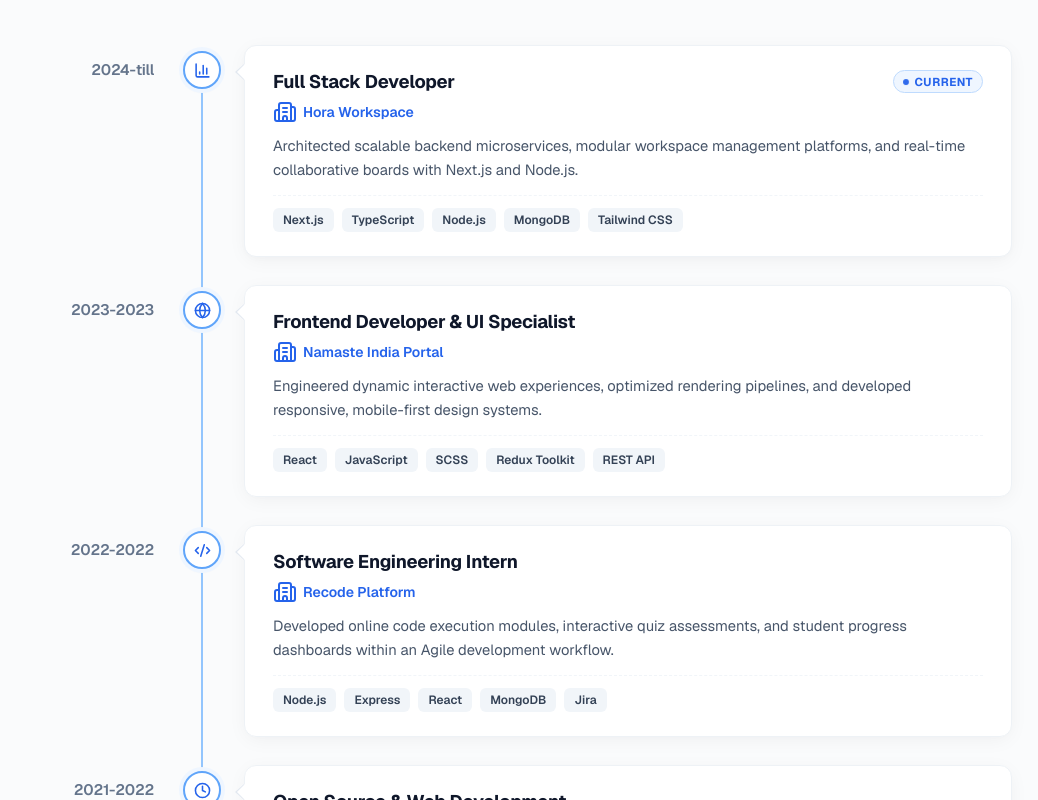
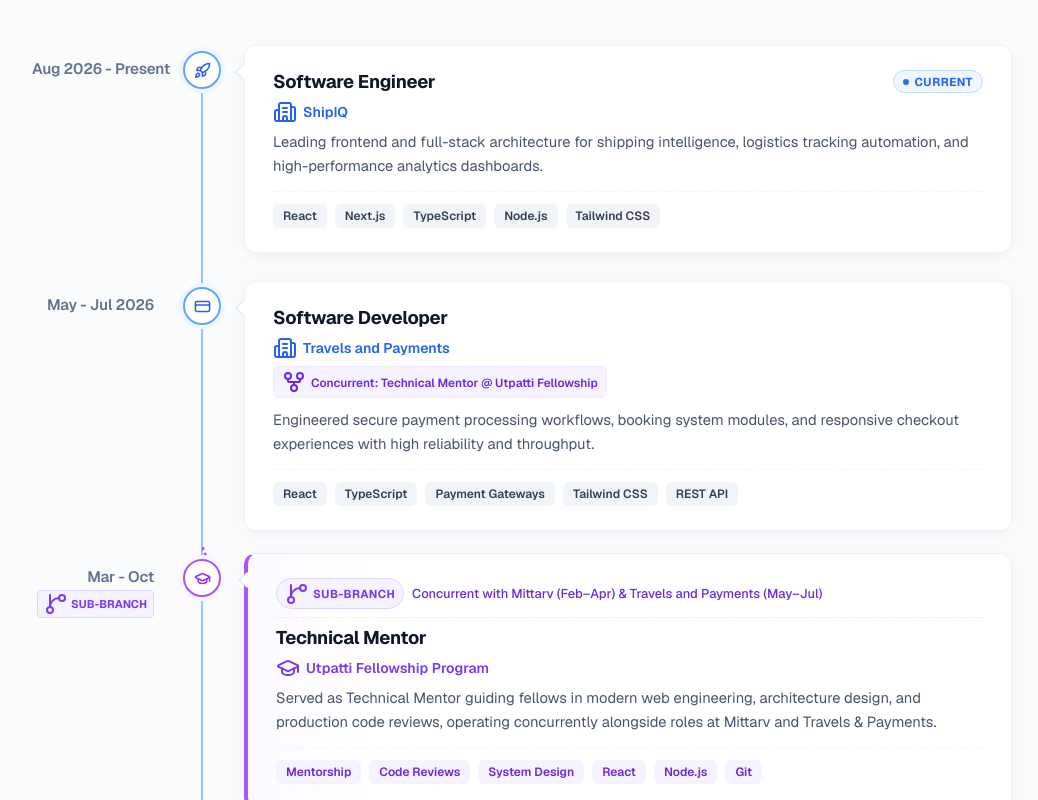
Before and after one commit to amitosh2002/My_page, a Next.js app: page / in a window 1280 px wide. Shown: the part 2520-3320 px from the top of the page, without its empty margins (118-1156 px from the left). Built offline with nearby package versions, Linux system fonts and the light colour scheme.

Commit message:
Add ShipIQ, Travels & Payments, Mittarv, and Utpatti Fellowship sub-branch

```diff
--- a/src/components/WorkSection.css
+++ b/src/components/WorkSection.css
@@ -1,5 +1,5 @@
 /* ==========================================================================
-   Experience / Company Timeline - Matching Design Reference
+   Experience / Company Timeline - Matching Design Reference & Sub-Branch
    ========================================================================== */
 
 .timeline-section {
@@ -132,6 +132,12 @@
   margin-bottom: 0;
 }
 
+/* Sub-branch specific row styling */
+.timeline-item-subbranch {
+  margin-top: -6px;
+  margin-bottom: 24px;
+}
+
 /* Left Date Column */
 .timeline-date-col {
   padding-top: 14px;
@@ -149,6 +155,28 @@
 
 :is(.dark .timeline-date-text) {
   color: #94a3b8;
+}
+
+/* Sub-branch date tag */
+.timeline-date-subbranch-pill {
+  display: inline-flex;
+  align-items: center;
+  gap: 3px;
+  font-size: 0.7rem;
+  font-weight: 700;
+  text-transform: uppercase;
+  color: #7c3aed;
+  background-color: #f5f3ff;
+  border: 1px solid #ddd6fe;
+  padding: 1px 6px;
+  border-radius: 4px;
+  margin-top: 4px;
+}
+
+:is(.dark .timeline-date-subbranch-pill) {
+  background-color: rgba(124, 58, 237, 0.15);
+  color: #c4b5fd;
+  border-color: rgba(196, 181, 253, 0.25);
 }
 
 /* Center Spine Column */
@@ -179,6 +207,17 @@
   display: none;
 }
 
+/* Branch curve connector for sub-branch items */
+.timeline-branch-curve-svg {
+  position: absolute;
+  top: -8px;
+  left: calc(50% - 1px);
+  width: 32px;
+  height: 28px;
+  pointer-events: none;
+  z-index: 1;
+}
+
 /* Circle Badge on the spine */
 .timeline-badge {
   width: 38px;
@@ -190,7 +229,7 @@
   align-items: center;
   justify-content: center;
   color: #2563eb;
-  z-index: 1;
+  z-index: 2;
   margin-top: 6px;
   box-shadow: 0 0 0 4px #eff6ff, 0 2px 4px rgba(0, 0, 0, 0.05);
   transition: all 0.25s cubic-bezier(0.4, 0, 0.2, 1);
@@ -212,6 +251,30 @@
 :is(.dark .timeline-item:hover .timeline-badge) {
   border-color: #60a5fa;
   box-shadow: 0 0 0 6px rgba(59, 130, 246, 0.25);
+}
+
+/* Sub-branch distinct purple badge */
+.timeline-badge-subbranch {
+  border-color: #a855f7;
+  color: #9333ea;
+  box-shadow: 0 0 0 4px #faf5ff, 0 2px 4px rgba(168, 85, 247, 0.15);
+}
+
+:is(.dark .timeline-badge-subbranch) {
+  background-color: #1e1b4b;
+  border-color: #a855f7;
+  color: #c084fc;
+  box-shadow: 0 0 0 4px rgba(168, 85, 247, 0.2), 0 2px 4px rgba(0, 0, 0, 0.4);
+}
+
+.timeline-item-subbranch:hover .timeline-badge-subbranch {
+  border-color: #7c3aed;
+  box-shadow: 0 0 0 6px #ede9fe, 0 4px 10px rgba(124, 58, 237, 0.2);
+}
+
+:is(.dark .timeline-item-subbranch:hover .timeline-badge-subbranch) {
+  border-color: #c084fc;
+  box-shadow: 0 0 0 6px rgba(168, 85, 247, 0.3);
 }
 
 .timeline-badge-icon {
@@ -290,6 +353,76 @@
   border-right-color: #334155;
 }
 
+/* Sub-branch card custom styling */
+.timeline-card-subbranch {
+  border-left: 4px solid #a855f7;
+  border-color: #f3e8ff #eef2f6 #eef2f6 #a855f7;
+  background: linear-gradient(to right, #fcfaff, #ffffff 18%);
+}
+
+:is(.dark .timeline-card-subbranch) {
+  border-left-color: #a855f7;
+  border-color: #4c1d95 #334155 #334155 #a855f7;
+  background: linear-gradient(to right, #1b1638, #1e293b 22%);
+}
+
+.timeline-card-subbranch:hover {
+  border-left-color: #7c3aed;
+  border-color: #e9d5ff #cbd5e1 #cbd5e1 #7c3aed;
+  box-shadow: 0 12px 28px -4px rgba(124, 58, 237, 0.12), 0 4px 10px -2px rgba(15, 23, 42, 0.04);
+}
+
+:is(.dark .timeline-card-subbranch:hover) {
+  border-left-color: #c084fc;
+  box-shadow: 0 12px 28px -4px rgba(124, 58, 237, 0.25);
+}
+
+/* Sub-branch top banner */
+.timeline-branch-banner {
+  display: flex;
+  align-items: center;
+  gap: 8px;
+  flex-wrap: wrap;
+  margin-bottom: 8px;
+  padding-bottom: 8px;
+  border-bottom: 1px dashed #ede9fe;
+}
+
+:is(.dark .timeline-branch-banner) {
+  border-bottom-color: #3b2c6b;
+}
+
+.timeline-branch-pill {
+  display: inline-flex;
+  align-items: center;
+  gap: 4px;
+  font-size: 0.72rem;
+  font-weight: 700;
+  letter-spacing: 0.4px;
+  text-transform: uppercase;
+  padding: 2.5px 8px;
+  border-radius: 9999px;
+  background-color: #f5f3ff;
+  color: #7c3aed;
+  border: 1px solid #ddd6fe;
+}
+
+:is(.dark .timeline-branch-pill) {
+  background-color: rgba(124, 58, 237, 0.18);
+  color: #c4b5fd;
+  border-color: rgba(196, 181, 253, 0.3);
+}
+
+.timeline-branch-note {
+  font-size: 0.8rem;
+  color: #6d28d9;
+  font-weight: 500;
+}
+
+:is(.dark .timeline-branch-note) {
+  color: #c4b5fd;
+}
+
 /* Card Header */
 .timeline-card-header {
   display: flex;
@@ -357,7 +490,7 @@
   font-size: 0.88rem;
   font-weight: 600;
   color: #2563eb;
-  margin-bottom: 10px;
+  margin-bottom: 6px;
   display: flex;
   align-items: center;
   gap: 6px;
@@ -365,6 +498,35 @@
 
 :is(.dark .timeline-card-company) {
   color: #60a5fa;
+}
+
+.timeline-card-company-purple {
+  color: #7c3aed;
+}
+
+:is(.dark .timeline-card-company-purple) {
+  color: #a78bfa;
+}
+
+/* Linked / Concurrent Overlap Badge on parent cards */
+.timeline-overlap-tag {
+  display: inline-flex;
+  align-items: center;
+  gap: 5px;
+  font-size: 0.74rem;
+  font-weight: 600;
+  color: #6d28d9;
+  background-color: #f5f3ff;
+  border: 1px solid #ede9fe;
+  border-radius: 6px;
+  padding: 3px 8px;
+  margin-bottom: 10px;
+}
+
+:is(.dark .timeline-overlap-tag) {
+  color: #c4b5fd;
+  background-color: rgba(124, 58, 237, 0.14);
+  border-color: rgba(196, 181, 253, 0.22);
 }
 
 /* Mobile-only date display inside card */
@@ -431,6 +593,16 @@
   color: #f8fafc;
 }
 
+.timeline-tech-tag-purple {
+  color: #6d28d9;
+  background-color: #f5f3ff;
+}
+
+:is(.dark .timeline-tech-tag-purple) {
+  color: #c4b5fd;
+  background-color: rgba(124, 58, 237, 0.16);
+}
+
 /* Empty State */
 .timeline-empty {
   text-align: center;
@@ -479,6 +651,10 @@
     margin-bottom: 24px;
   }
 
+  .timeline-item-subbranch {
+    margin-top: 0;
+  }
+
   /* Hide left date column on mobile */
   .timeline-date-col {
     display: none;
--- a/src/components/work-section.tsx
+++ b/src/components/work-section.tsx
@@ -2,109 +2,129 @@
 
 import { WorkExperience } from '@/types';
 import {
-  BarChart3,
-  Globe,
+  Rocket,
+  CreditCard,
+  GraduationCap,
   Code2,
-  Clock,
-  Rocket,
-  Briefcase,
   Building2,
-  Calendar,
+  GitBranch,
+  GitFork,
+  CheckCircle2,
 } from 'lucide-react';
 import { useState, useEffect } from 'react';
-import { getWorkExperiences } from '@/lib/data-storage';
+import { getWorkExperiences, saveWorkExperiences } from '@/lib/data-storage';
 import './WorkSection.css';
 
-// Default milestones used as a fallback if no items are saved in storage
-const fallbackExperiences: WorkExperience[] = [
+// Career timeline with ShipIQ, Travels & Payments, Mittarv, and Utpatti Sub-Branch
+const defaultExperiences: WorkExperience[] = [
   {
     id: '1',
-    company: 'Hora Workspace',
-    position: 'Full Stack Developer',
+    company: 'ShipIQ',
+    position: 'Software Engineer',
     description:
-      'Architected scalable backend microservices, modular workspace management platforms, and real-time collaborative boards with Next.js and Node.js.',
-    startDate: '2024-01-01',
+      'Leading frontend and full-stack architecture for shipping intelligence, logistics tracking automation, and high-performance analytics dashboards.',
+    startDate: '2026-08-01',
     current: true,
-    technologies: ['Next.js', 'TypeScript', 'Node.js', 'MongoDB', 'Tailwind CSS'],
+    technologies: ['React', 'Next.js', 'TypeScript', 'Node.js', 'Tailwind CSS'],
     createdAt: new Date().toISOString(),
   },
   {
     id: '2',
-    company: 'Namaste India Portal',
-    position: 'Frontend Developer & UI Specialist',
+    company: 'Travels and Payments',
+    position: 'Software Developer',
     description:
-      'Engineered dynamic interactive web experiences, optimized rendering pipelines, and developed responsive, mobile-first design systems.',
-    startDate: '2023-01-01',
-    endDate: '2023-12-31',
+      'Engineered secure payment processing workflows, booking system modules, and responsive checkout experiences with high reliability and throughput.',
+    startDate: '2026-05-01',
+    endDate: '2026-07-31',
     current: false,
-    technologies: ['React', 'JavaScript', 'SCSS', 'Redux Toolkit', 'REST API'],
+    concurrentWith: 'Utpatti Fellowship Program',
+    technologies: ['React', 'TypeScript', 'Payment Gateways', 'Tailwind CSS', 'REST API'],
     createdAt: new Date().toISOString(),
   },
   {
     id: '3',
-    company: 'Recode Platform',
-    position: 'Software Engineering Intern',
+    company: 'Utpatti Fellowship Program',
+    position: 'Technical Mentor',
     description:
-      'Developed online code execution modules, interactive quiz assessments, and student progress dashboards within an Agile development workflow.',
-    startDate: '2022-06-01',
-    endDate: '2022-12-31',
+      'Served as Technical Mentor guiding fellows in modern web engineering, architecture design, and production code reviews, operating concurrently alongside roles at Mittarv and Travels & Payments.',
+    startDate: '2025-03-01',
+    endDate: '2025-10-31',
     current: false,
-    technologies: ['Node.js', 'Express', 'React', 'MongoDB', 'Jira'],
+    isSubBranch: true,
+    subBranchLabel: 'Sub-branch from Mittarv & Travels and Payments',
+    concurrentWith: 'Mittarv & Travels and Payments',
+    technologies: ['Mentorship', 'Code Reviews', 'System Design', 'React', 'Node.js', 'Git'],
     createdAt: new Date().toISOString(),
   },
   {
     id: '4',
-    company: 'Independent Developer',
-    position: 'Open Source & Web Development',
+    company: 'Mittarv',
+    position: 'Software Developer',
     description:
-      'Created open-source UI libraries, modern theme designs, and cross-platform Flutter applications for web and mobile platforms.',
-    startDate: '2021-08-01',
-    endDate: '2022-05-31',
+      'Developed responsive user-facing product features, modular frontend state management, and reusable UI components across the platform.',
+    startDate: '2025-02-01',
+    endDate: '2025-04-30',
     current: false,
-    technologies: ['Flutter', 'Dart', 'JavaScript', 'CSS3', 'Git'],
+    concurrentWith: 'Utpatti Fellowship Program',
+    technologies: ['React', 'JavaScript', 'Node.js', 'Redux', 'SCSS'],
     createdAt: new Date().toISOString(),
   },
 ];
 
 export function WorkSection() {
-  const [experiences, setExperiences] = useState<WorkExperience[]>(fallbackExperiences);
+  const [experiences, setExperiences] = useState<WorkExperience[]>(defaultExperiences);
   const [mounted, setMounted] = useState(false);
 
   useEffect(() => {
     setMounted(true);
     const stored = getWorkExperiences();
-    if (stored && stored.length > 0) {
-      const sorted = [...stored].sort((a, b) => {
-        if (a.current && !b.current) return -1;
-        if (!a.current && b.current) return 1;
-        return new Date(b.startDate).getTime() - new Date(a.startDate).getTime();
-      });
-      setExperiences(sorted);
+    // If stored contains the updated experiences, use them; otherwise initialize with defaultExperiences
+    if (stored && stored.length > 0 && stored.some((e) => e.company.toLowerCase().includes('shipiq'))) {
+      setExperiences(stored);
+    } else {
+      saveWorkExperiences(defaultExperiences);
+      setExperiences(defaultExperiences);
     }
   }, []);
 
-  // Format compact year range for the left column (e.g. "2024 - till" or "2022-2023")
-  const formatYearRange = (startDate: string, endDate?: string, current?: boolean) => {
-    const startYear = new Date(startDate).getFullYear();
-    if (isNaN(startYear)) return startDate;
-    if (current) return `${startYear}-till`;
-    if (!endDate) return `${startYear}`;
-    const endYear = new Date(endDate).getFullYear();
-    return isNaN(endYear) ? `${startYear}` : `${startYear}-${endYear}`;
+  // Format custom date ranges matching user requirements
+  const formatTimelineDate = (experience: WorkExperience) => {
+    const company = experience.company.toLowerCase();
+    if (company.includes('shipiq')) {
+      return 'Aug 2026 - Present';
+    }
+    if (company.includes('travel')) {
+      return 'May - Jul 2026';
+    }
+    if (company.includes('utpatti')) {
+      return 'Mar - Oct';
+    }
+    if (company.includes('mittarv')) {
+      return 'Feb - Apr 2025';
+    }
+    const startYear = new Date(experience.startDate).getFullYear();
+    if (experience.current) return `${startYear} - Present`;
+    if (!experience.endDate) return `${startYear}`;
+    const endYear = new Date(experience.endDate).getFullYear();
+    return isNaN(endYear) || startYear === endYear ? `${startYear}` : `${startYear}-${endYear}`;
   };
 
-  // Detailed month + year for secondary display
-  const formatDetailedDate = (dateString: string) => {
-    const date = new Date(dateString);
-    if (isNaN(date.getTime())) return dateString;
-    return date.toLocaleDateString('en-US', { month: 'short', year: 'numeric' });
-  };
-
-  // Sequence of icons matching the reference image (Chart, Globe, Code, Clock)
-  const getTimelineIcon = (index: number) => {
-    const icons = [BarChart3, Globe, Code2, Clock, Rocket, Briefcase];
-    const IconComponent = icons[index % icons.length];
-    return <IconComponent className="timeline-badge-icon" />;
+  // Icon mapping
+  const getTimelineIcon = (experience: WorkExperience) => {
+    const company = experience.company.toLowerCase();
+    if (experience.isSubBranch || company.includes('utpatti')) {
+      return <GraduationCap className="timeline-badge-icon" />;
+    }
+    if (company.includes('shipiq')) {
+      return <Rocket className="timeline-badge-icon" />;
+    }
+    if (company.includes('travel')) {
+      return <CreditCard className="timeline-badge-icon" />;
+    }
+    if (company.includes('mittarv')) {
+      return <Code2 className="timeline-badge-icon" />;
+    }
+    return <Building2 className="timeline-badge-icon" />;
   };
 
   return (
@@ -125,11 +145,11 @@ export function WorkSection() {
             </h2>
           </div>
           <p className="timeline-subtitle">
-            A chronological journey of professional milestones, leadership roles, and impactful engineering contributions.
+            A chronological timeline of professional experience, active roles, and concurrent technical mentorship.
           </p>
         </div>
 
-        {/* Timeline list or empty state */}
+        {/* Timeline list */}
         {experiences.length === 0 ? (
           <div className="timeline-empty">
             <Building2 className="timeline-empty-icon" />
@@ -138,35 +158,79 @@ export function WorkSection() {
         ) : (
           <div className="timeline-list">
             {experiences.map((experience, index) => {
-              const yearRange = formatYearRange(
-                experience.startDate,
-                experience.endDate,
-                experience.current
-              );
+              const dateRange = formatTimelineDate(experience);
+              const isSubBranch = experience.isSubBranch;
 
               return (
-                <div key={experience.id || index} className="timeline-item">
+                <div
+                  key={experience.id || index}
+                  className={`timeline-item ${isSubBranch ? 'timeline-item-subbranch' : ''}`}
+                >
                   {/* Left Column: Date Range */}
                   <div className="timeline-date-col">
-                    <span className="timeline-date-text">{yearRange}</span>
+                    <div className="timeline-date-text">{dateRange}</div>
+                    {isSubBranch && (
+                      <span className="timeline-date-subbranch-pill">
+                        <GitBranch className="w-3 h-3" /> Sub-Branch
+                      </span>
+                    )}
                   </div>
 
                   {/* Center Column: Spine Line and Circular Badge */}
                   <div className="timeline-spine-col">
                     <div className="timeline-line" />
-                    <div className="timeline-badge">
-                      {getTimelineIcon(index)}
+
+                    {/* Visual branch curve connecting sub-branch to the main spine */}
+                    {isSubBranch && (
+                      <svg
+                        className="timeline-branch-curve-svg"
+                        viewBox="0 0 32 28"
+                        fill="none"
+                        xmlns="http://www.w3.org/2000/svg"
+                        aria-hidden="true"
+                      >
+                        <path
+                          d="M 2 2 C 2 14, 18 16, 20 24"
+                          stroke="#a855f7"
+                          strokeWidth="2.5"
+                          strokeDasharray="3 3"
+                        />
+                      </svg>
+                    )}
+
+                    <div
+                      className={`timeline-badge ${
+                        isSubBranch ? 'timeline-badge-subbranch' : ''
+                      }`}
+                    >
+                      {getTimelineIcon(experience)}
                     </div>
                   </div>
 
                   {/* Right Column: Card with Pointer Notch */}
                   <div className="timeline-card-col">
-                    <div className="timeline-card">
+                    <div
+                      className={`timeline-card ${
+                        isSubBranch ? 'timeline-card-subbranch' : ''
+                      }`}
+                    >
                       {/* Mobile Date indicator (visible on small screens) */}
                       <div className="timeline-mobile-date">
-                        {yearRange} • {formatDetailedDate(experience.startDate)} –{' '}
-                        {experience.current ? 'Present' : experience.endDate && formatDetailedDate(experience.endDate)}
+                        {dateRange}
+                        {isSubBranch && ' • Sub-Branch (Mentorship)'}
                       </div>
+
+                      {/* Sub-branch banner header */}
+                      {isSubBranch && (
+                        <div className="timeline-branch-banner">
+                          <span className="timeline-branch-pill">
+                            <GitBranch className="w-3.5 h-3.5" /> Sub-Branch
+                          </span>
+                          <span className="timeline-branch-note">
+                            Concurrent with Mittarv (Feb–Apr) & Travels and Payments (May–Jul)
+                          </span>
+                        </div>
+                      )}
 
                       {/* Header with Title and Current Badge */}
                       <div className="timeline-card-header">
@@ -180,10 +244,27 @@ export function WorkSection() {
                       </div>
 
                       {/* Company Name */}
-                      <div className="timeline-card-company">
-                        <Building2 className="w-4 h-4" />
+                      <div
+                        className={`timeline-card-company ${
+                          isSubBranch ? 'timeline-card-company-purple' : ''
+                        }`}
+                      >
+                        {isSubBranch ? (
+                          <GraduationCap className="w-4 h-4" />
+                        ) : (
+                          <Building2 className="w-4 h-4" />
+                        )}
                         <span>{experience.company}</span>
                       </div>
+
+                      {/* Overlap / Concurrent Tag on linked roles */}
+                      {!isSubBranch && experience.concurrentWith && (
+                        <div>
+                          <span className="timeline-overlap-tag">
+                            <GitFork className="w-3.5 h-3.5" /> Concurrent: Technical Mentor @ Utpatti Fellowship
+                          </span>
+                        </div>
+                      )}
 
                       {/* Description */}
                       <p className="timeline-card-desc">{experience.description}</p>
@@ -192,7 +273,12 @@ export function WorkSection() {
                       {experience.technologies && experience.technologies.length > 0 && (
                         <div className="timeline-tech-list">
                           {experience.technologies.map((tech, i) => (
-                            <span key={i} className="timeline-tech-tag">
+                            <span
+                              key={i}
+                              className={`timeline-tech-tag ${
+                                isSubBranch ? 'timeline-tech-tag-purple' : ''
+                              }`}
+                            >
                               {tech}
                             </span>
                           ))}
--- a/src/lib/data-storage.ts
+++ b/src/lib/data-storage.ts
@@ -81,45 +81,50 @@ export function getWorkExperiences(): WorkExperience[] {
     const defaultWork: WorkExperience[] = [
       {
         id: '1',
-        company: 'Hora Workspace',
-        position: 'Full Stack Developer',
-        description: 'Architected scalable backend microservices, modular workspace management platforms, and real-time collaborative boards with Next.js and Node.js.',
-        startDate: '2024-01-01',
+        company: 'ShipIQ',
+        position: 'Software Engineer',
+        description: 'Leading frontend and full-stack architecture for shipping intelligence, logistics tracking automation, and high-performance analytics dashboards.',
+        startDate: '2026-08-01',
         current: true,
-        technologies: ['Next.js', 'TypeScript', 'Node.js', 'MongoDB', 'Tailwind CSS'],
+        technologies: ['React', 'Next.js', 'TypeScript', 'Node.js', 'Tailwind CSS'],
         createdAt: new Date().toISOString(),
       },
       {
         id: '2',
-        company: 'Namaste India Portal',
-        position: 'Frontend Developer & UI Specialist',
-        description: 'Engineered dynamic interactive web experiences, optimized rendering pipelines, and developed responsive, mobile-first design systems.',
-        startDate: '2023-01-01',
-        endDate: '2023-12-31',
+        company: 'Travels and Payments',
+        position: 'Software Developer',
+        description: 'Engineered secure payment processing workflows, booking system modules, and responsive checkout experiences with high reliability and throughput.',
+        startDate: '2026-05-01',
+        endDate: '2026-07-31',
         current: false,
-        technologies: ['React', 'JavaScript', 'SCSS', 'Redux Toolkit', 'REST API'],
+        technologies: ['React', 'TypeScript', 'Payment Gateways', 'Tailwind CSS', 'REST API'],
+        concurrentWith: 'Utpatti Fellowship Program',
         createdAt: new Date().toISOString(),
       },
       {
         id: '3',
-        company: 'Recode Platform',
-        position: 'Software Engineering Intern',
-        description: 'Developed online code execution modules, interactive quiz assessments, and student progress dashboards within an Agile development workflow.',
-        startDate: '2022-06-01',
-        endDate: '2022-12-31',
+        company: 'Utpatti Fellowship Program',
+        position: 'Technical Mentor',
+        description: 'Served as Technical Mentor guiding fellows in modern web engineering, architecture design, and production code reviews, operating concurrently alongside roles at Mittarv and Travels & Payments.',
+        startDate: '2025-03-01',
+        endDate: '2025-10-31',
         current: false,
-        technologies: ['Node.js', 'Express', 'React', 'MongoDB', 'Jira'],
+        isSubBranch: true,
+        subBranchLabel: 'Sub-branch from Mittarv & Travels and Payments',
+        concurrentWith: 'Mittarv & Travels and Payments',
+        technologies: ['Mentorship', 'Code Reviews', 'System Design', 'React', 'Node.js', 'Git'],
         createdAt: new Date().toISOString(),
       },
       {
         id: '4',
-        company: 'Independent Developer',
-        position: 'Open Source & Web Development',
-        description: 'Created open-source UI libraries, modern theme designs, and cross-platform Flutter applications for web and mobile platforms.',
-        startDate: '2021-08-01',
-        endDate: '2022-05-31',
+        company: 'Mittarv',
+        position: 'Software Developer',
+        description: 'Developed responsive user-facing product features, modular frontend state management, and reusable UI components across the platform.',
+        startDate: '2025-02-01',
+        endDate: '2025-04-30',
         current: false,
-        technologies: ['Flutter', 'Dart', 'JavaScript', 'CSS3', 'Git'],
+        technologies: ['React', 'JavaScript', 'Node.js', 'Redux', 'SCSS'],
+        concurrentWith: 'Utpatti Fellowship Program',
         createdAt: new Date().toISOString(),
       },
     ];
--- a/src/types/index.ts
+++ b/src/types/index.ts
@@ -20,4 +20,7 @@ export interface WorkExperience {
   technologies: string[];
   current: boolean;
   createdAt: string;
+  isSubBranch?: boolean;
+  subBranchLabel?: string;
+  concurrentWith?: string;
 }
```
